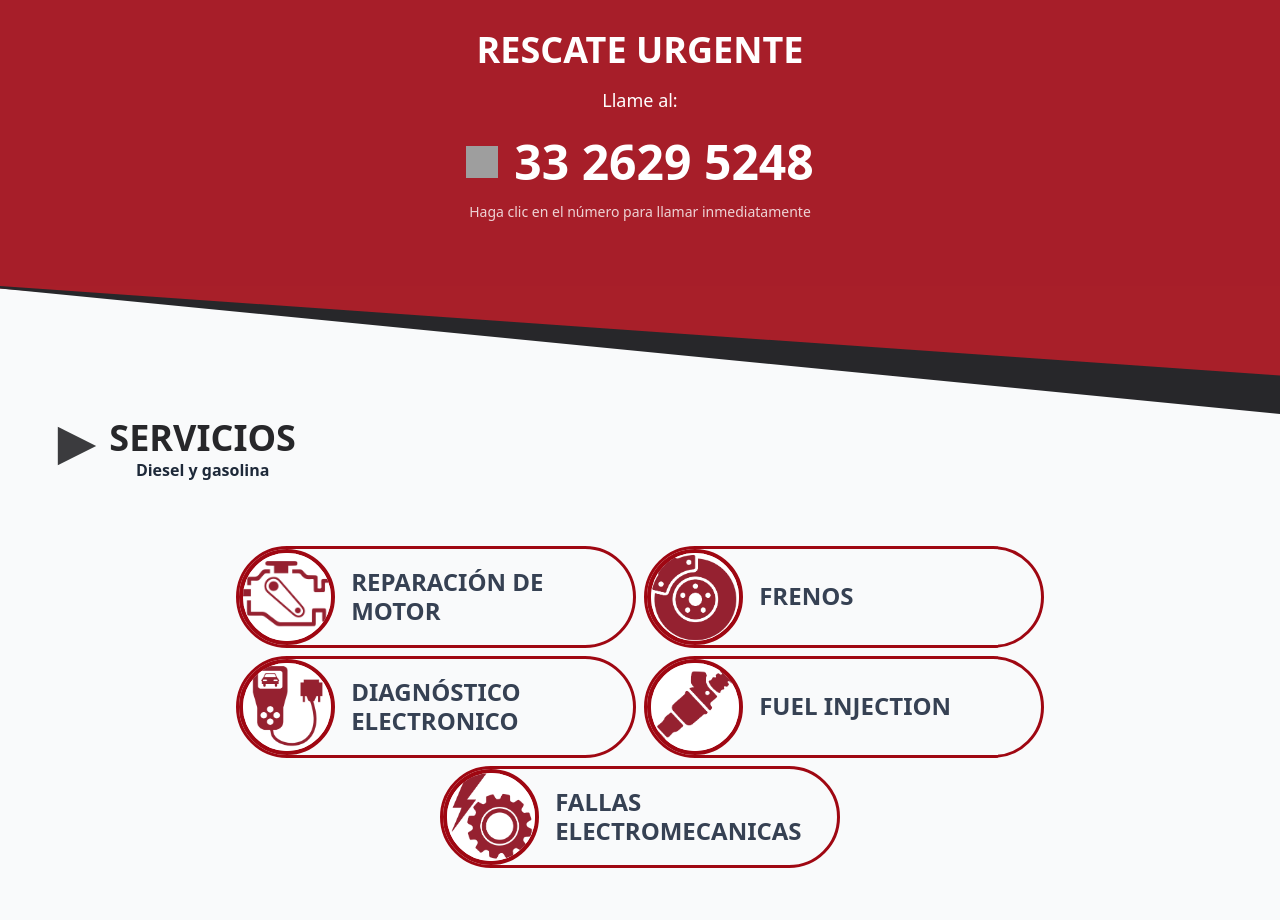
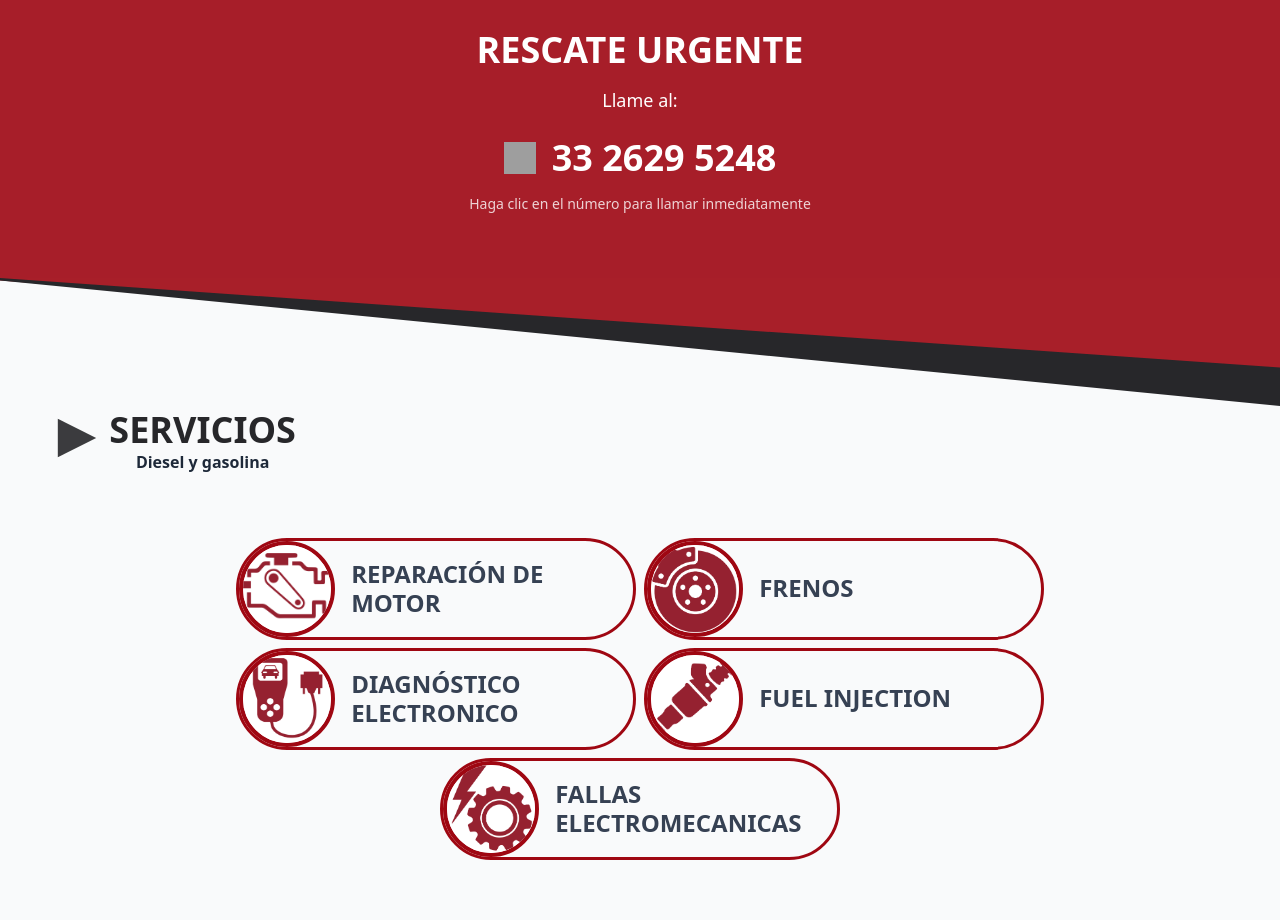
Before and after one commit to LegaspiRicardo/Diesel-Dynamic-Service, a React (Vite) app: page / in a window 1280 px wide. Shown: the part 1320-2240 px from the top of the page. Built offline with nearby package versions, Linux system fonts and the light colour scheme; grey boxes are pictures that could not be loaded; the HTML template or start-up script is replaced by a standard one.

Commit message:
Add files via upload

```diff
--- a/src/pages/Home.tsx
+++ b/src/pages/Home.tsx
@@ -185,7 +185,7 @@ export default function Home() {
                         />
                         <a
                             href="tel:3326295248"
-                            className="text-white text-5xl font-bold uppercase hover:text-yellow-300 transition-colors duration-300"
+                            className="text-white text-4xl font-bold uppercase hover:text-yellow-300 transition-colors duration-300"
                         >
                             33 2629 5248
                         </a>
```
